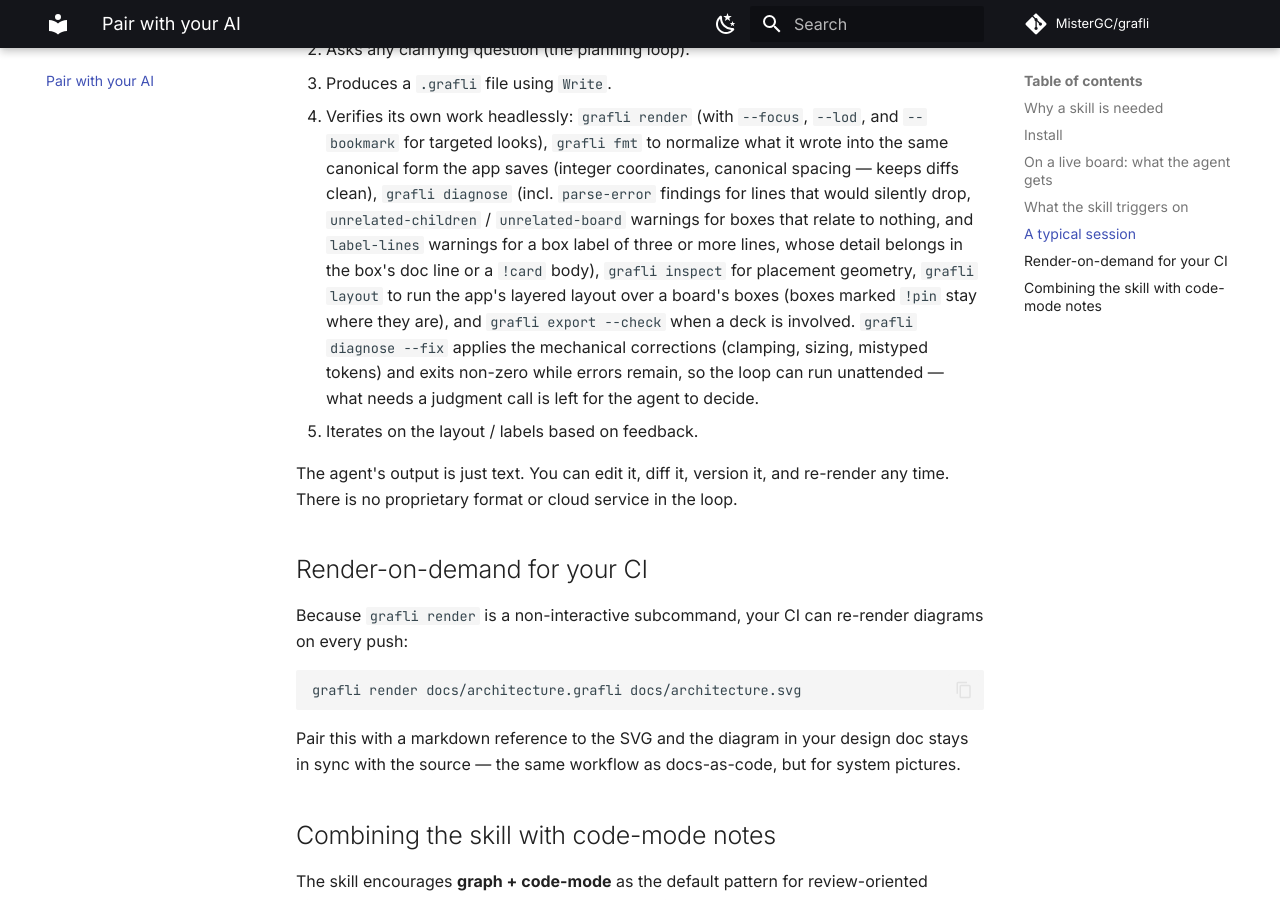
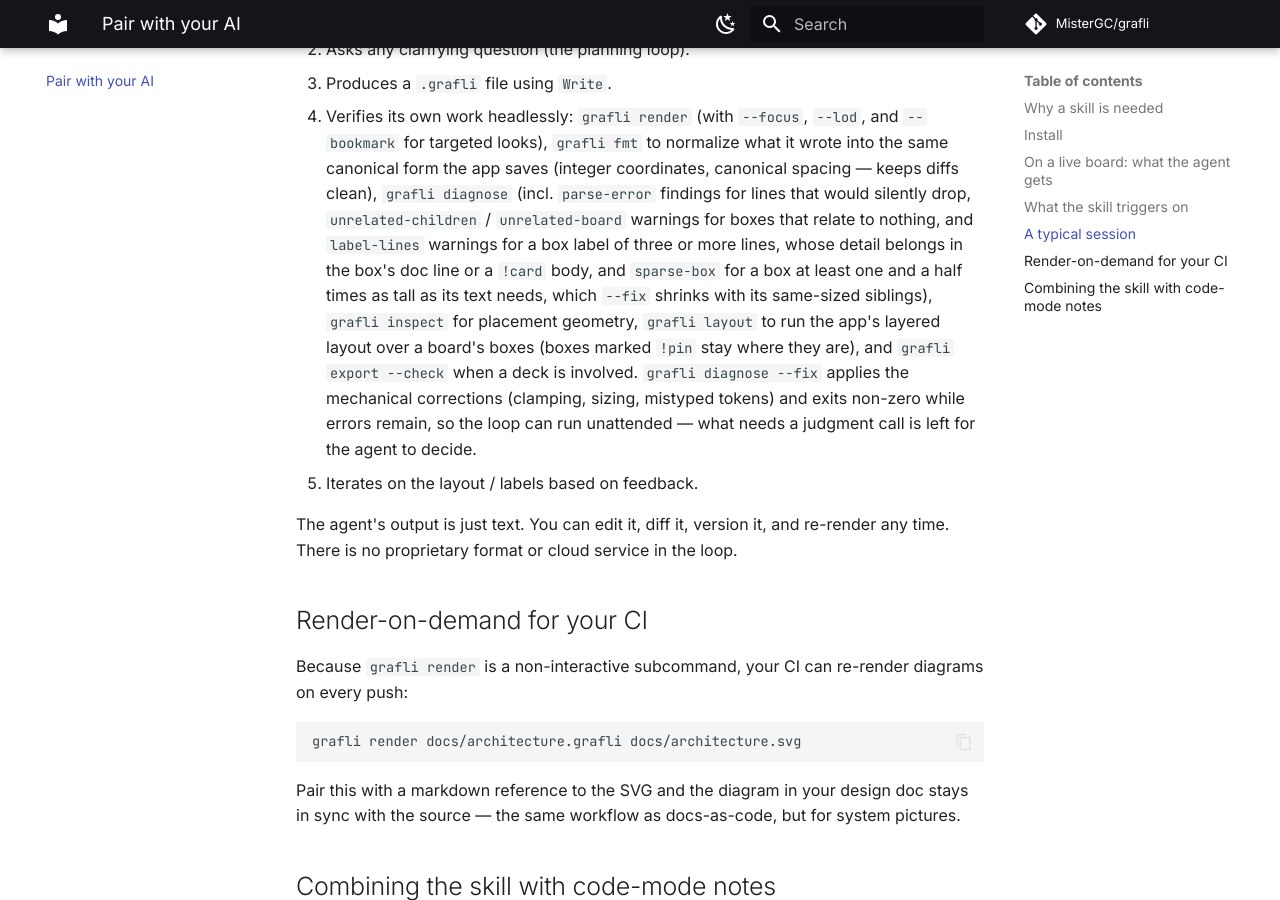
Before and after one commit to MisterGC/grafli, an MkDocs documentation site: the page built from docs/ai.md, in a window 1280 px wide and 900 px high, scrolled down 3878 px. Built offline with MkDocs 1.6.1 and Material for MkDocs 9.7.7, drawn with Linux system fonts in a browser that asks for light colours; comment, search, counter and statistics services are not loaded.

Commit message:
Describe sparse-box and the box-fits-content rule in the docs and the changelog

```diff
--- a/docs/ai.md
+++ b/docs/ai.md
@@ -159,7 +159,8 @@ Once the skill is installed, the agent:
    `unrelated-children` / `unrelated-board` warnings for boxes that
    relate to nothing, and `label-lines` warnings for a box label of
    three or more lines, whose detail belongs in the box's doc line or a
-   `!card` body),
+   `!card` body, and `sparse-box` for a box at least one and a half times as tall
+   as its text needs, which `--fix` shrinks with its same-sized siblings),
    `grafli inspect` for placement geometry, `grafli layout` to run the
    app's layered layout over a board's boxes (boxes marked `!pin` stay
    where they are), and `grafli export --check`
```
Also changed, not shown: CHANGELOG.md (+11 -0 lines), docs/format.md (+1 -1 lines), 1 other file.
